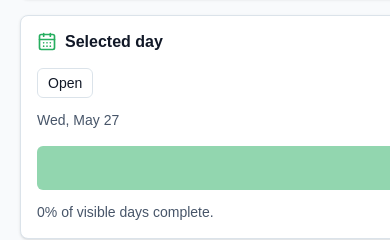
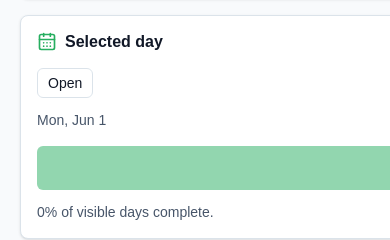
Before and after one commit to AndyMental/streakbeacon-app, a Next.js app: page / in a window 390 px wide. Shown: the part 1723-1963 px from the top of the page. Built offline with nearby package versions, Linux system fonts and the light colour scheme.

Commit message:
Replace DEMO_AS_OF with dynamic new Date() in StreakDashboard
Co-authored-by: multica-agent <github@multica.ai>

```diff
--- a/app/streak-dashboard.tsx
+++ b/app/streak-dashboard.tsx
@@ -63,7 +63,6 @@ import { filterStreakItems } from "@/lib/streaks/filter";
 
 import { useHabitSelection } from "@/hooks/useHabitSelection";
 
-const DEMO_AS_OF = new Date("2026-05-27T12:00:00.000Z");
 const STORAGE_ERROR_MESSAGE =
   "Local streak data is unavailable in this browser. You can still review the page, but completion changes will not be saved.";
 
@@ -74,7 +73,7 @@ function createBrowserStore() {
 
 export function StreakDashboard() {
   const [data, setData] = useState<StreakData>(() =>
-    createEmptyStreakData(DEMO_AS_OF)
+    createEmptyStreakData(new Date())
   );
   const [isReady, setIsReady] = useState(false);
   const [storageError, setStorageError] = useState<string | null>(null);
@@ -88,7 +87,7 @@ export function StreakDashboard() {
   const [renameError, setRenameError] = useState<string | null>(null);
   const [searchQuery, setSearchQuery] = useState("");
   const model = useMemo(
-    () => buildStreakGridModel(data, selectedHabitId, selectedDay, DEMO_AS_OF),
+    () => buildStreakGridModel(data, selectedHabitId, selectedDay, new Date()),
     [data, selectedDay, selectedHabitId]
   );
   const filteredItems = useMemo(() => {
@@ -314,7 +313,7 @@ export function StreakDashboard() {
 
   return (
     <section className="grid gap-6 lg:grid-cols-[1fr_18rem]">
-      <WeeklyOverview data={data} asOf={DEMO_AS_OF} className="lg:col-span-2" />
+      <WeeklyOverview data={data} asOf={new Date()} className="lg:col-span-2" />
       <Card>
         <CardHeader className="border-b">
           <div className="flex min-w-0 flex-col gap-3 sm:flex-row sm:items-center sm:justify-between">
```
Also changed, not shown: 1 other file (tests, documents, lock files or other folders).
